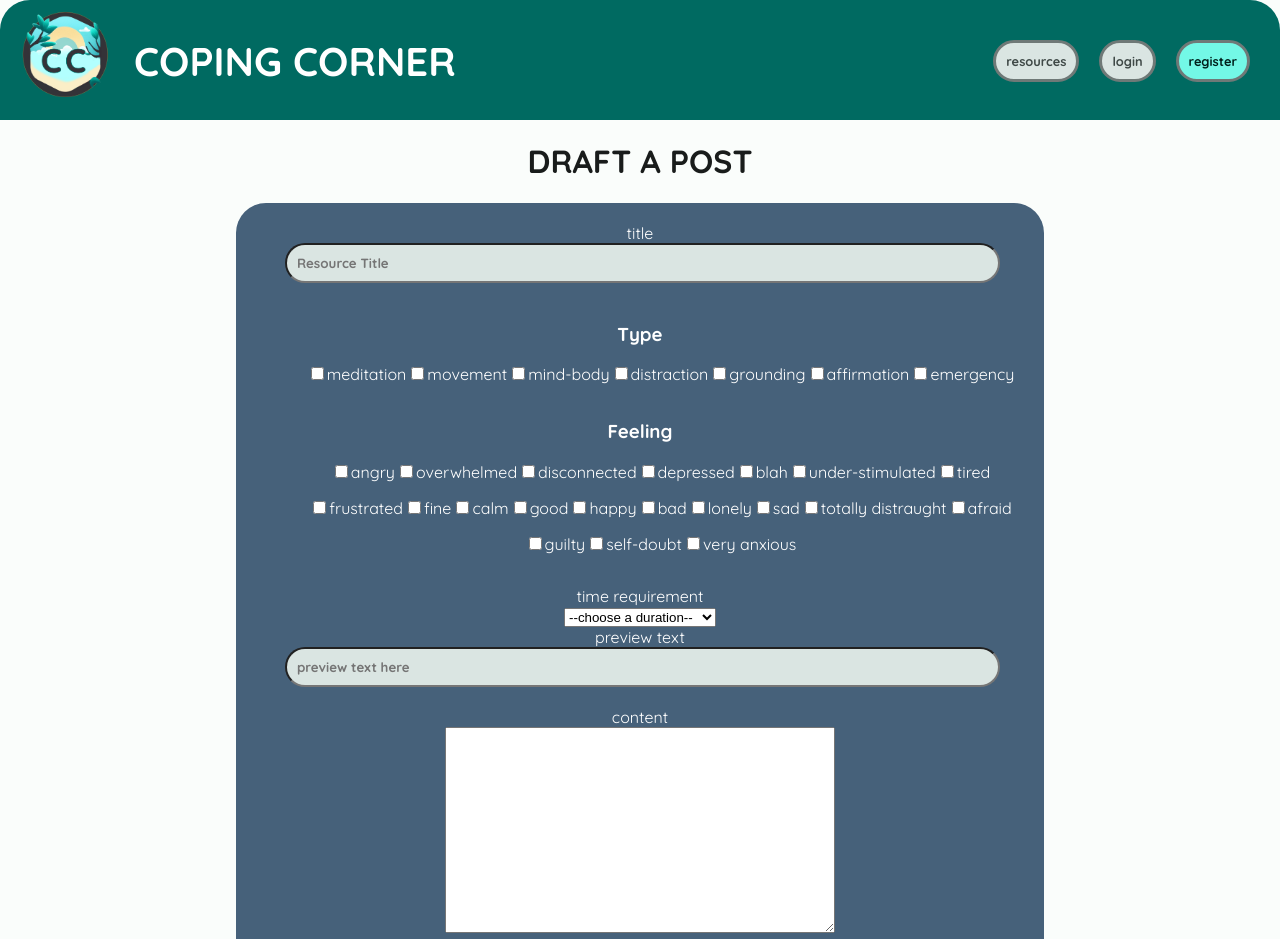
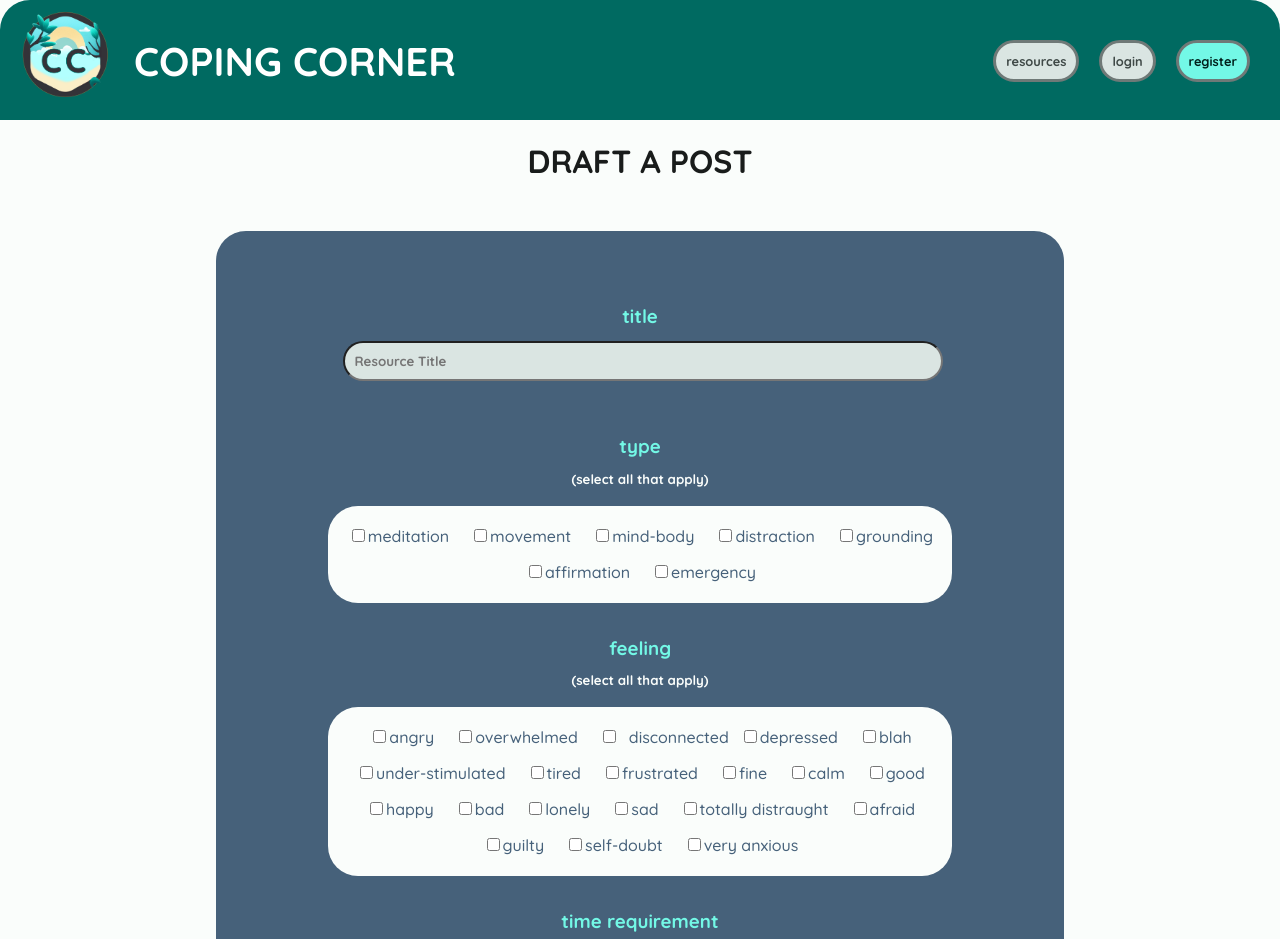
Before and after one commit to Duncan-Wood/Coping-Corner-Frontend, a React (Create React App) app in the folder coping-frontend/: page /post in a window 1280 px wide. Shown: the top 939 px of the page. Built offline with nearby package versions, Linux system fonts and the light colour scheme; no server answers.

Commit message:
style changes for form

```diff
--- a/coping-frontend/src/App.css
+++ b/coping-frontend/src/App.css
@@ -351,7 +351,6 @@ margin-top:-10px;
   margin-left:-30px;
 } */
 #home-register-btn, .loginreg {
-
   width: 8em;
   height: 4em;
   margin-right:20px;
@@ -369,6 +368,7 @@ margin-top:-10px;
   height:3em;
   background-color: var(--md-sys-color-background)
 }
+
 /*******ADD POST FORM****/
 
  .resourceDraft{
@@ -376,24 +376,77 @@ margin-top:-10px;
   margin: 0 auto;
   border-radius:30px;
   background-color: var(--md-sys-color-tertiary);
-  color:  var(--md-sys-color-on-tertiary);
-  padding:20px;
+  color:  var(--md-sys-color-tertiary);
+  padding:40px;
+  margin-top:50px;
+  margin-bottom:30px;
 }
 
 .typeCheckbox, .feelingCheckbox {
+  width:80%;
   list-style:none;
   display:flex;
   flex-wrap:wrap;
   justify-content:center;
+  background-color:var(--md-sys-color-background);
+  padding:5px;
+  border-radius:30px;
+  padding-top:20px;
+  font-weight: 500;
+  margin: 0 auto;
 }
+
+
+.typeCheckbox li, .feelingCheckbox li{
+  margin: 0 10px;
+}
+
 .typeCheckbox li input, .feelingCheckbox li input{
   padding:5px;
   width:fit-content;
   text-align:left;
 
 }
+.resourceDraft h5{
+  color: var(--md-sys-color-background);
+  line-height: 10px;
+}
+.resourceDraft h3{
+  margin-bottom: 0;
+  margin-top:40px;
+  line-height: 10px;
+  color: var(--md-sys-color-primary-container);
+}
+
+.resourceDraft select{
+  width:30%;
+  font-family:Quicksand,sans-serif;
+  font-weight:500;
+  font-size:1em;
+  border-radius:30px;
+}
+
+#submitPost{
+  width:20px;
+}
+.resourceDraft input{
+  width:75%;
+}
+
+.contentbox{
+  width:80%;
+  border-radius:30px;
+  height:100px;
+    background-color:var(--md-sys-color-background);
+}
 
 
+
+.sharepost button{
+  width:fit-content;
+}
+
+/******resources*****/
 .resource-card{
   background-color:lightblue;
   min-height: 100px;
--- a/coping-frontend/src/components/Post.jsx
+++ b/coping-frontend/src/components/Post.jsx
@@ -86,7 +86,7 @@ export default function Post() {
 
       <form className="resourceDraft" onSubmit={handleSubmit} >
         <div className = "title">
-          <label htmlFor="title">title</label>
+          <h3><label htmlFor="title">title</label></h3>
           <br></br>
           <input
             onChange={handleChange}
@@ -95,7 +95,8 @@ export default function Post() {
             type="text"
             placeholder="Resource Title" required />
         </div>
-        <h3>Type</h3>
+        <h3>type</h3>
+        <h5>(select all that apply)</h5>
         <ul className = "typeCheckbox">
         {/* // <div className ="typeCheckbox" onSubmit={handleSubmit}> */}
         <li>
@@ -139,7 +140,8 @@ export default function Post() {
         </ul>
 
 
-        <h3>Feeling</h3>
+        <h3>feeling</h3>
+        <h5>(select all that apply)</h5>
         <ul className = "feelingCheckbox">
             <li><input type="checkbox"
                    name="feeling"
@@ -163,7 +165,7 @@ export default function Post() {
                     <label htmlFor="bad">depressed</label></li>
             <li><input  type="checkbox"
                     name="feeling"
-                    onChange={handleChange}
+                    onChange={handleFeelingChange}
                     value="blah"  />
                     <label htmlFor="blah">blah</label></li>
            <li> <input  type="checkbox"
@@ -244,7 +246,7 @@ export default function Post() {
         </ul>
 
         <div>
-          <label htmlFor="time_requirement">time requirement</label>
+          <h3><label htmlFor="time_requirement">time requirement</label></h3>
           <br></br>
           <select name="time_requirement" id="time_requirement" onChange = {handleChange} >
             <option name="time_requirement" value="choose a duration">--choose a duration--</option>
@@ -266,27 +268,27 @@ export default function Post() {
         </div>
 
         <div>
-          <label htmlFor="preview_text">preview text</label>
+          <h3><label htmlFor="preview_text">preview text</label></h3>
           <br></br>
           <input onChange={handleChange}
             value={formValues.preview_text}
             name="preview_text"
             type="text"
-            placeholder="preview text here" />
+            placeholder="preview text here" required />
         </div>
 
         <div>
-          <label htmlFor="content">content</label>
+          <h3><label htmlFor="content">content</label></h3>
           <br></br>
           <textarea className="contentbox" onChange={handleChange}
             value={formValues.content}
             name="content"
-            style={{ width: '50%', height: '200px' }}
+           required
             />
         </div>
 
         <div>
-          <label htmlFor="imageURL">image URL</label>
+          <h3><label htmlFor="imageURL">image URL</label></h3>
           <br></br>
           <input onChange={handleChange}
             value={formValues.imageURL}
@@ -295,7 +297,7 @@ export default function Post() {
         </div>
 
         <div>
-          <label htmlFor="imageURL">resource URL</label>
+          <h3><label htmlFor="imageURL">resource URL</label></h3>
           <br></br>
           <input onChange={handleChange}
             value={formValues.resourceURL}
@@ -303,8 +305,8 @@ export default function Post() {
             name="optional_link" />
         </div>
 
-        <input type="submit" value="SHARE POST"></input>
-        {/* disabled={!formValues.title || !formValues.preview_text || !formValues.content || !formValues.type || !formValues.feeling || !formValues.time_requirement} /> */}
+        <input type="submit" value="SHARE POST" id="submitpost" disabled={!formValues.title || !formValues.preview_text || !formValues.content || !formValues.time_requirement}></input>
+
 
 
       </form>
```
